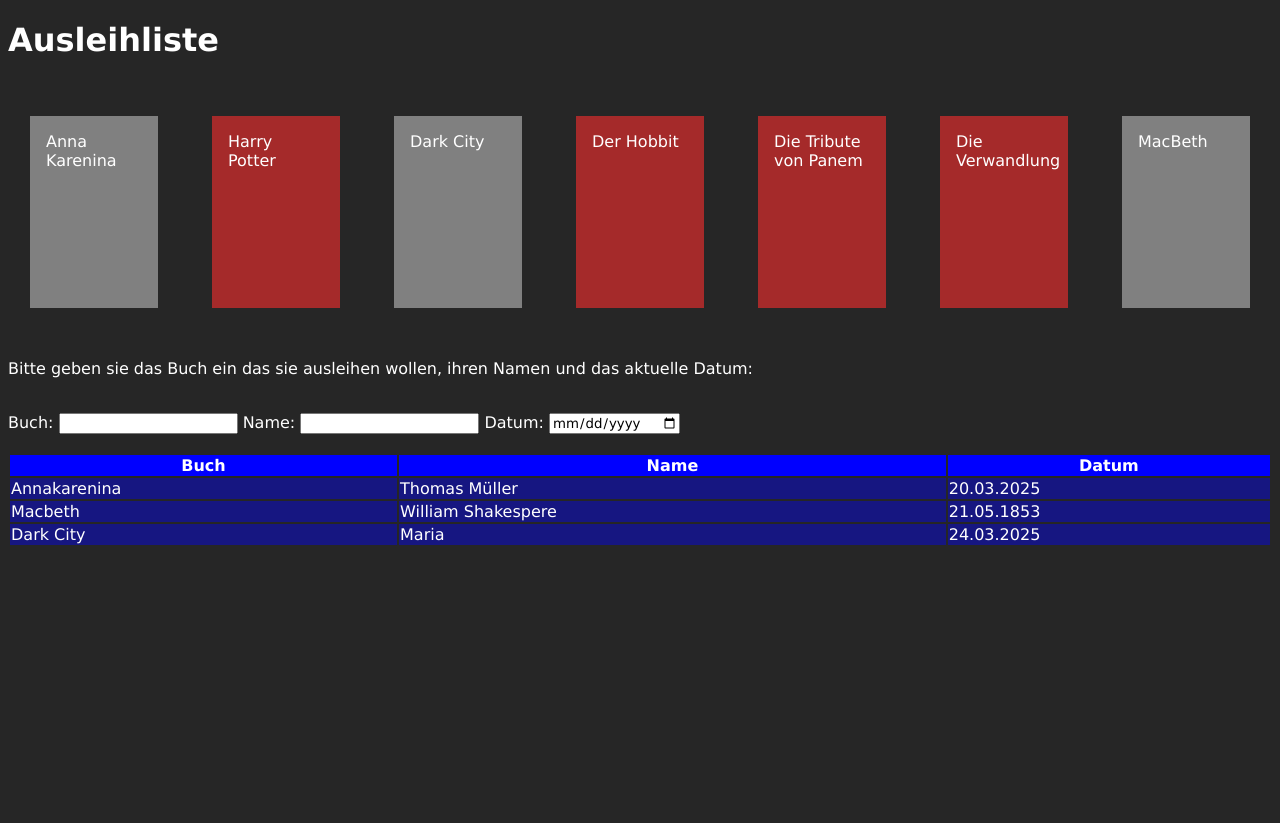
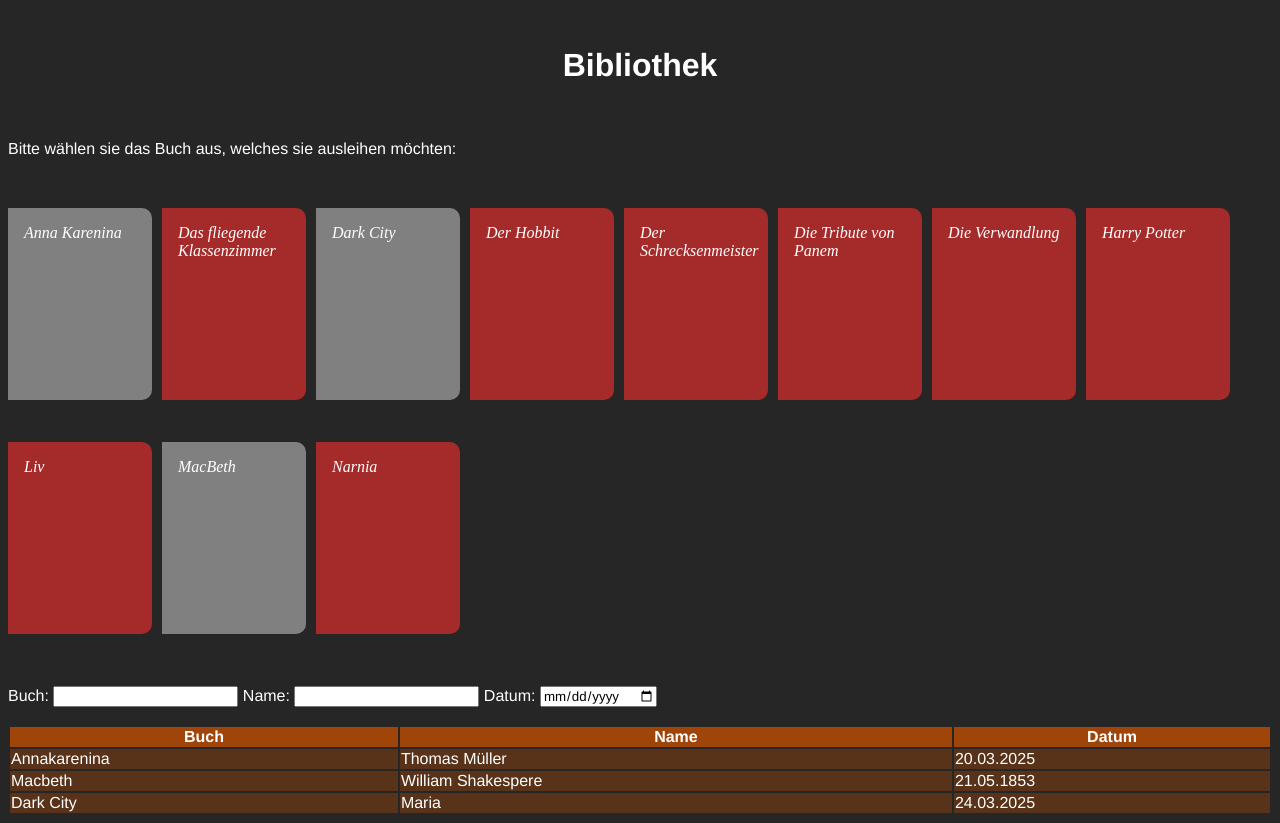
Before and after one commit to davidsen-l/Webentwicklung, a plain HTML site: page index.html in a window 1280 px wide. Before the commit the page ends 800 px from the top, so only its background shows below. Drawn offline with Linux system fonts and the light colour scheme.

Commit message:
Statische Website v3

```diff
--- a/index.html
+++ b/index.html
@@ -7,21 +7,25 @@
     <link rel="stylesheet" href="style.css" />
   </head>
   <body>
-    <h1>Ausleihliste</h1>
+    <br/>
+    <h1>Bibliothek</h1>
+    <br/>
+    <p>Bitte wählen sie das Buch aus, welches sie ausleihen möchten:</p>
     <br/>
     <div class="Buch">
       <p class="rentet">Anna Karenina</p>
-      <p>Harry Potter</p>
+      <p>Das fliegende Klassenzimmer</p>
       <p class="rentet">Dark City</p>
       <p>Der Hobbit</p>
+      <p>Der Schrecksenmeister</p>
       <p>Die Tribute von Panem</p>
       <p>Die Verwandlung</p>
+      <p>Harry Potter</p>
+      <p>Liv</p>
       <p class="rentet">MacBeth</p>
-     </div>
+      <p>Narnia</p>
+    </div>
     <br/>
-    <p>Bitte geben sie das Buch ein das sie ausleihen wollen,
-       ihren Namen und das aktuelle Datum:
-    </p>
     <br/>
     <form>
       <div>
--- a/style.css
+++ b/style.css
@@ -1,20 +1,29 @@
 
 * {
-    font-family: 'Lucida Sans', 'Lucida Sans Regular', 'Lucida Grande', 'Lucida Sans Unicode',Verdana, sans-serif;
+    font-family: 'Franklin Gothic Medium', 'Arial Narrow', Arial, sans-serif;
 }
 .Buch {
     display: flex;
     flex-direction: row;
-    flex-wrap: nowrap;
-    justify-content: space-around;
-    font-family: 'Times New Roman', Times, serif;
+    flex-wrap: wrap;
+    justify-content: flex-start;
     gap: 10px;
+
 }
 .Buch p{
+    font-family: 'Times New Roman', Times, serif;
+    font-style: oblique;
     background-color: brown;
     padding: 1em;
     height: 10em;
-    width: 6em;
+    width: 7em;
+    border-radius: 0px 10px 10px 0px;
+    transition: padding 1s, font-size 1s;
+}
+.Buch p:hover{
+    font-size: 1.2em;
+    padding: 2em;
+    background-color: rgb(161, 67, 67);
 }
 .Buch p.rentet{
     background-color: gray;
@@ -24,11 +33,14 @@ body {
     color: rgb(255, 255, 255);
 }
 th{
-    background-color: blue;
+    background-color: rgb(160, 69, 9);
 }
 td{
-    background-color: rgba(0, 0, 255, 0.418);
+    background-color: rgba(160, 69, 9, 0.418);
 }
 table{
     width: 100%;
 }
+h1{
+    text-align: center;
+}
```
